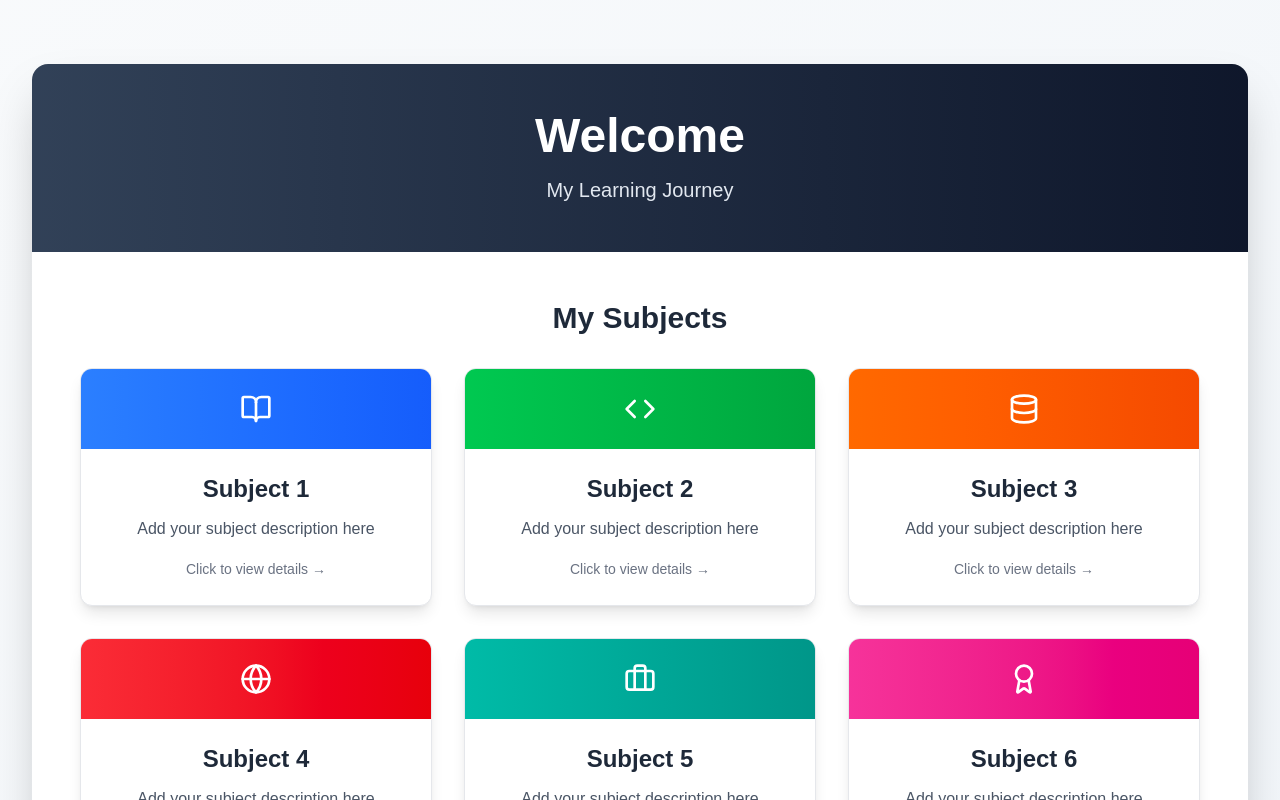
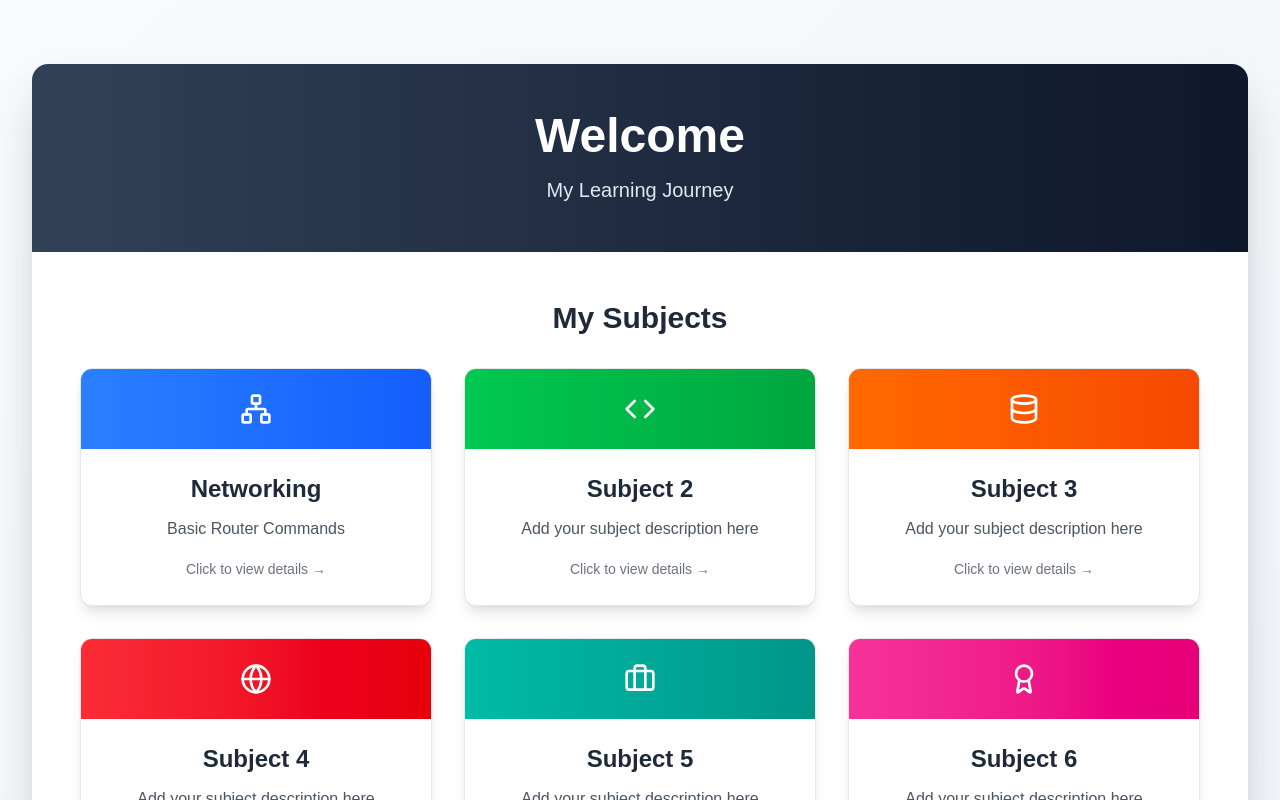
Before and after one commit to dev-sandakelum/web_lib, a Next.js app: page / in a window 1280 px wide. Shown: the top 800 px of the page. Built offline with nearby package versions, Linux system fonts and the light colour scheme.

Commit message:
refactor: clean up imports and improve Test component typing

```diff
--- a/app/page.tsx
+++ b/app/page.tsx
@@ -1,7 +1,4 @@
 import PersonalHero from "@/components/hiro";
-import PacketTracerGuide from "@/components/packet_tracer_guide";
-import Test from "@/components/Test";
-import Image from "next/image";
 
 export default function Home() {
   return (
--- a/components/Test.tsx
+++ b/components/Test.tsx
@@ -1,6 +1,10 @@
 import React from 'react'
 
-export default function Test(test:any) {
+interface TestProps {
+  test: string | number;
+}
+
+export default function Test({ test }: TestProps) {
   return (
     <div>{test}</div>
   )
--- a/components/hiro.tsx
+++ b/components/hiro.tsx
@@ -1,17 +1,16 @@
 "use client"
-import React, { useState } from 'react';
-import { BookOpen, Code, Database, Globe, Briefcase, Award, ArrowLeft } from 'lucide-react';
+import React from 'react';
+import { Code, Database, Globe, Briefcase, Award, Network } from 'lucide-react';
 
 export default function PersonalHero() {
-  const [selectedSubject, setSelectedSubject] = useState<number | null>(null);
 
   const subjects = [
     {
-      title: "Subject 1",
-      icon: <BookOpen className="w-8 h-8" />,
+      title: "Networking ",
+      icon: <Network className="w-8 h-8" />,
       color: "from-blue-500 to-blue-600",
-      description: "Add your subject description here",
-      content: "This is where you can add detailed information about Subject 1. You can include notes, resources, assignments, and anything else related to this subject."
+      description: "Basic Router Commands",
+      content: "Enters privileged EXEC mode from user EXEC mode. This mode provides access to all router commands and is password-protected."
     },
     {
       title: "Subject 2",
--- a/components/packet_tracer_guide.tsx
+++ b/components/packet_tracer_guide.tsx
@@ -734,7 +734,7 @@ export default function PacketTracerGuide() {
               <ul className="list-disc list-inside text-gray-700 space-y-1 ml-4">
                 <li>Check if interfaces are up: <code className="bg-gray-200 px-2 py-1 rounded">show ip interface brief</code></li>
                 <li>Verify IP addresses are in the same subnet or proper routing exists</li>
-                <li>Ensure "no shutdown" was used on router interfaces</li>
+                <li>Ensure &quot;no shutdown&quot; was used on router interfaces</li>
                 <li>Check if correct cables are used (straight-through vs crossover)</li>
                 <li>Verify default gateway is configured on PCs</li>
               </ul>
@@ -746,7 +746,7 @@ export default function PacketTracerGuide() {
                 <li>Verify DHCP pool is configured with network and default-router</li>
                 <li>Check if router interface is in the same subnet as DHCP pool</li>
                 <li>Ensure router interface has an IP address assigned</li>
-                <li>For IPv6 DHCP, verify "ipv6 unicast-routing" is enabled</li>
+                <li>For IPv6 DHCP, verify &quot;ipv6 unicast-routing&quot; is enabled</li>
                 <li>Try releasing and renewing: Set to Static then back to DHCP</li>
               </ul>
             </div>
@@ -756,7 +756,7 @@ export default function PacketTracerGuide() {
               <ul className="list-disc list-inside text-gray-700 space-y-1 ml-4">
                 <li>Verify domain name is set: <code className="bg-gray-200 px-2 py-1 rounded">ip domain-name</code></li>
                 <li>Check RSA keys are generated: <code className="bg-gray-200 px-2 py-1 rounded">crypto key generate rsa</code></li>
-                <li>Ensure VTY lines have "transport input ssh" and "login local"</li>
+                <li>Ensure VTY lines have &quot;transport input ssh&quot; and &quot;login local&quot;</li>
                 <li>Verify username is created with proper privilege level</li>
                 <li>Check if VTY lines are available (not all in use)</li>
               </ul>
@@ -776,7 +776,7 @@ export default function PacketTracerGuide() {
               <h3 className="font-bold text-purple-700 mb-2">Problem: Cannot access router remotely</h3>
               <ul className="list-disc list-inside text-gray-700 space-y-1 ml-4">
                 <li>Verify PC and router are in same subnet or routing is configured</li>
-                <li>Check VTY lines have password configured and "login" enabled</li>
+                <li>Check VTY lines have password configured and &quot;login&quot; enabled</li>
                 <li>Ensure router interface is up and has correct IP address</li>
                 <li>Test connectivity with ping before attempting Telnet/SSH</li>
                 <li>For switches, verify VLAN 1 interface is up and has IP address</li>
@@ -795,7 +795,7 @@ export default function PacketTracerGuide() {
               <ul className="space-y-2 text-gray-700">
                 <li className="flex items-start gap-2">
                   <span className="text-green-600 font-bold">•</span>
-                  <span>Always use "enable secret" instead of "enable password"</span>
+                  <span>Always use &quot;enable secret&quot; instead of &quot;enable password&quot;</span>
                 </li>
                 <li className="flex items-start gap-2">
                   <span className="text-green-600 font-bold">•</span>
@@ -811,11 +811,11 @@ export default function PacketTracerGuide() {
                 </li>
                 <li className="flex items-start gap-2">
                   <span className="text-green-600 font-bold">•</span>
-                  <span>Use "service password-encryption" for basic protection</span>
+                  <span>Use &quot;service password-encryption&quot; for basic protection</span>
                 </li>
                 <li className="flex items-start gap-2">
                   <span className="text-green-600 font-bold">•</span>
-                  <span>Create individual user accounts with "username" command</span>
+                  <span>Create individual user accounts with &quot;username&quot; command</span>
                 </li>
               </ul>
             </div>
@@ -885,7 +885,7 @@ export default function PacketTracerGuide() {
               <ul className="space-y-2 text-gray-700">
                 <li className="flex items-start gap-2">
                   <span className="text-purple-600 font-bold">•</span>
-                  <span>Use "show" commands extensively for verification</span>
+                  <span>Use &quot;show&quot; commands extensively for verification</span>
                 </li>
                 <li className="flex items-start gap-2">
                   <span className="text-purple-600 font-bold">•</span>
```
